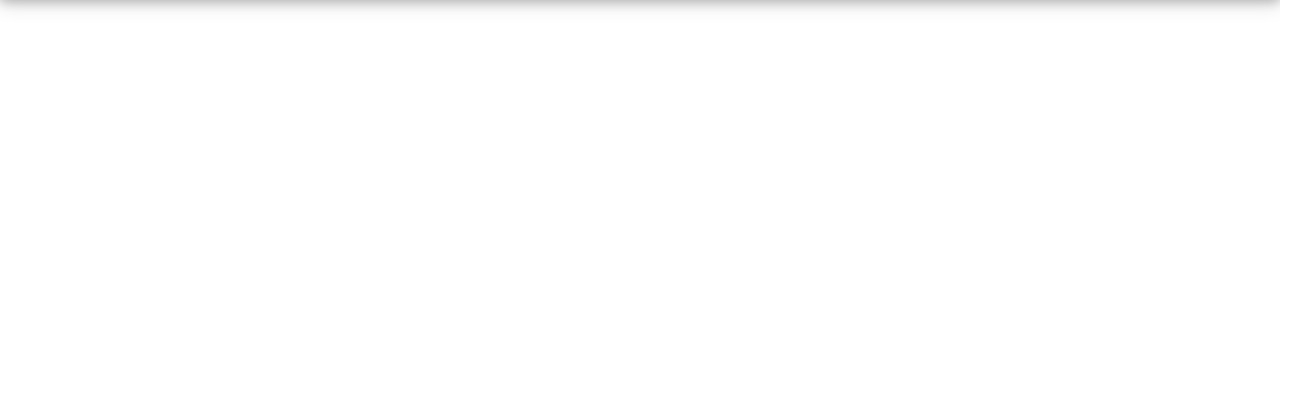
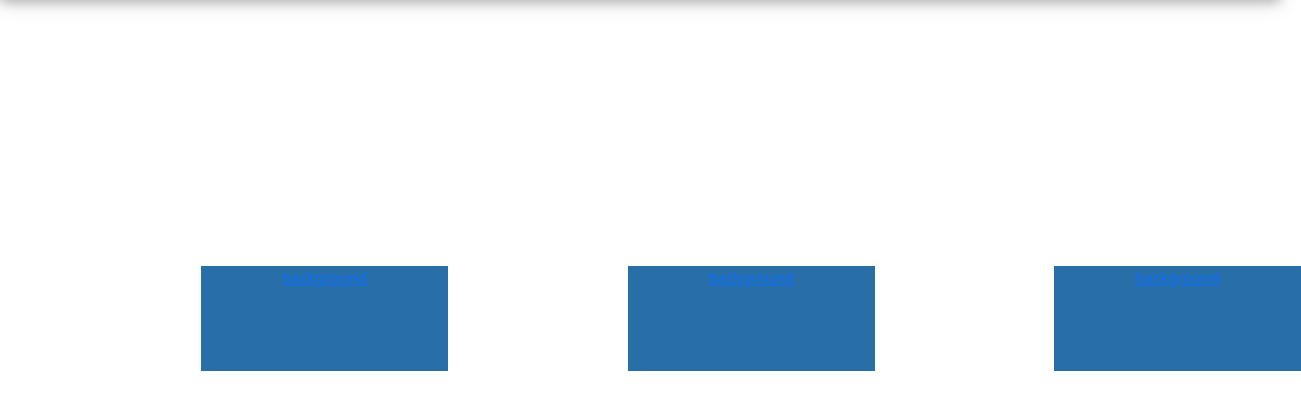
Before and after one commit to SDias14/copias-de-front-end, a plain HTML site: page front-end_sibec/index.html in a window 1280 px wide. Shown: the part 93-502 px from the top of the page, 1301 px wide, since content can reach past the window. Drawn offline with nearby package versions, Linux system fonts and the light colour scheme.

Commit message:
dia-04-atualizado

```diff
--- a/front-end_sibec/index.html
+++ b/front-end_sibec/index.html
@@ -57,9 +57,44 @@
 
 
     </header>
+<br><br><br>
+
+    <main>
 
 
-    <main>
+  <div class="w3-third">
+
+    <p class="botao1">
+
+      <a href="#">background</a>
+
+    </p>
+
+  </div>
+
+  <div class="w3-third">
+
+    <p class="botao3">
+
+      <a href="#">background</a>
+
+    </p>
+
+  </div>
+
+
+  <div class="w3-third">
+
+    <p class="botao2">
+
+      <a href="#">background</a>
+
+    </p>
+
+  </div>
+
+
+
 
 
 
--- a/front-end_sibec/style.css
+++ b/front-end_sibec/style.css
@@ -41,3 +41,59 @@ img{
 .card-header{
     background-color: #296fa7;
 }
+
+main >p {
+    background-color: #296fa7;
+    padding: 5px;
+    margin: 52px;
+    border: 33px;
+    height: 100px;
+    width: 100px;
+    text-align: center;
+}
+
+a{
+    background-color: #296fa7;
+}
+
+.w3-third{
+    text-align: center;
+    height: 10px;
+    width: 10px;
+
+}
+
+.botao1{
+    background-color: #296fa7;
+    height: 105px;
+    width: 247px;
+    border: 26px;
+    margin: 201px;
+    text-align: center;
+    text-decoration: none;
+}
+
+.botao2{
+    background-color: #296fa7;
+    height: 105px;
+    width: 247px;
+    border: 26px;
+    margin: 201px;
+    text-align: center;
+    text-decoration: none;
+}
+
+
+.botao3{
+    background-color: #296fa7;
+    height: 105px;
+    width: 247px;
+    border: 26px;
+    margin: 201px;
+    text-align: center;
+    text-decoration: none;
+}
+
+span{
+    display: inline-block;
+}
```
